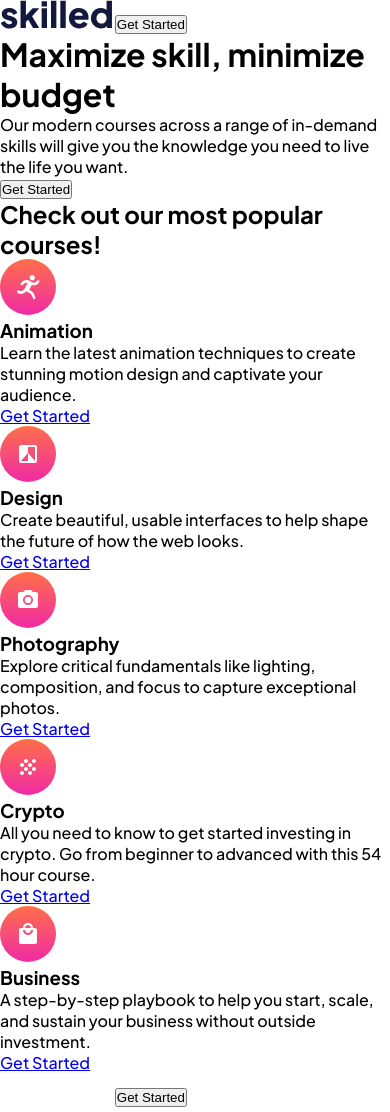
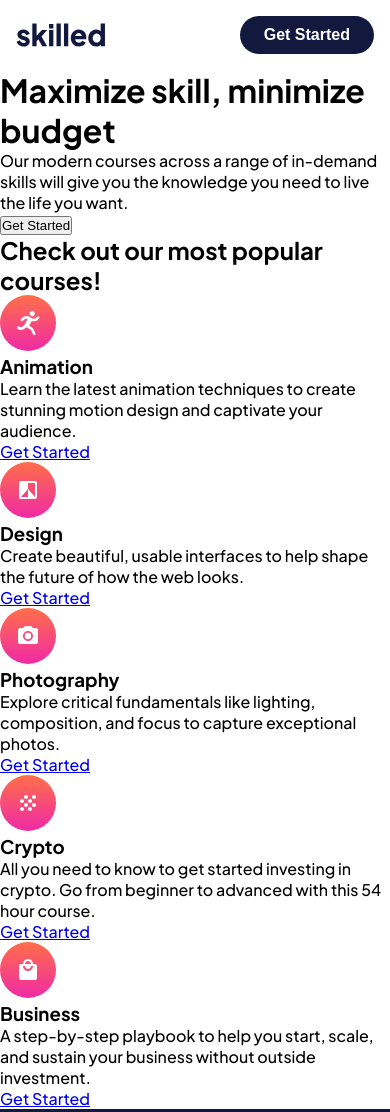
Before and after one commit to Blondeli/skilled-elearning-landing-page, a plain HTML site: page docs/index.html in a window 390 px wide. Shown: the top 1112 px of the page. Drawn offline with Linux system fonts and the light colour scheme.

Commit message:
add header and footer design for mobile

```diff
--- a/docs/index.html
+++ b/docs/index.html
@@ -19,7 +19,7 @@
 <body>
   <!-- Header -->
   <header>
-    <img src="assets/logo-dark.svg" alt="Dark logo" id="logo">
+    <img src="assets/logo-dark.svg" alt="Dark logo" class="logo">
     <button id="btn-header">
       Get Started
     </button>
@@ -117,7 +117,7 @@
   </section>
 
   <footer>
-    <img src="assets/logo-light.svg" alt="Light logo" id="logo">
+    <img src="assets/logo-light.svg" alt="Light logo" class="logo">
     <button id="btn-footer">
       Get Started
     </button>
--- a/docs/style.css
+++ b/docs/style.css
@@ -11,7 +11,9 @@
   --hyperlink-color: #F74780;
   --hyperlink-active-color: #FFA7C3;
   --main-gradient: linear-gradient(#F02AA6, #FF6F48);
+  --main-gradient-hover: linear-gradient(#FFB7A4, #F896D2);
   --footer-gradient: linear-gradient(#4851FF, #F02AA6);
+  --footer-gradient-hover: linear-gradient(#C2A1F0, #F796D4);
   --bg-gradient: linear-gradient(#FFFFFF, #F0F1FF);
   --card-shadow: 0 25px 50px rgba(6, 22, 141, 0.05);
 }
@@ -20,3 +22,50 @@ body {
   font-family: 'Plus Jakarta Sans', sans-serif;
   font-size: 1rem;
 }
+
+/* Header and footer layout */
+header, footer {
+  align-items: center;
+  display: flex;
+  justify-content: space-between;
+  padding: 1rem;
+}
+
+header>button, footer>button {
+  border: none;
+  border-radius: 28px;
+  color: white;
+  font-size: 1rem;
+  font-weight: 700;
+  padding: 0.625rem 1.5rem;
+  transition: all 200ms ease-in-out;
+}
+
+.logo {
+  width: 89px;
+}
+
+/* Header styling */
+header>button {
+  background-color: var(--title-color);
+}
+
+header>button:hover {
+  background-color: var(--btn-header-bg-active-color);
+  cursor: pointer;
+}
+
+/* Footer styling */
+footer {
+  background-color: var(--title-color);
+  padding: 2.25rem 1rem;
+}
+
+footer>button {
+  background-image: var(--footer-gradient);
+}
+
+footer>button:hover {
+  cursor: pointer;
+  background: var(--footer-gradient-hover);
+}
```
